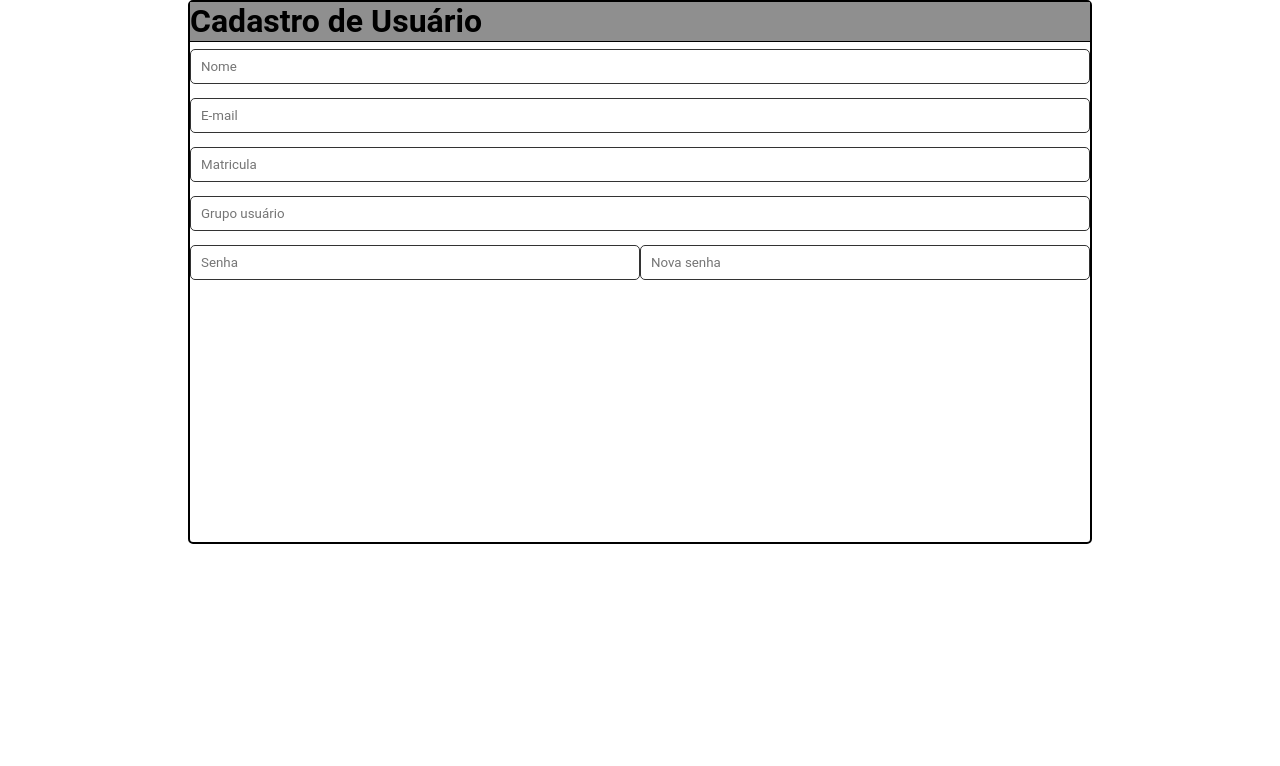
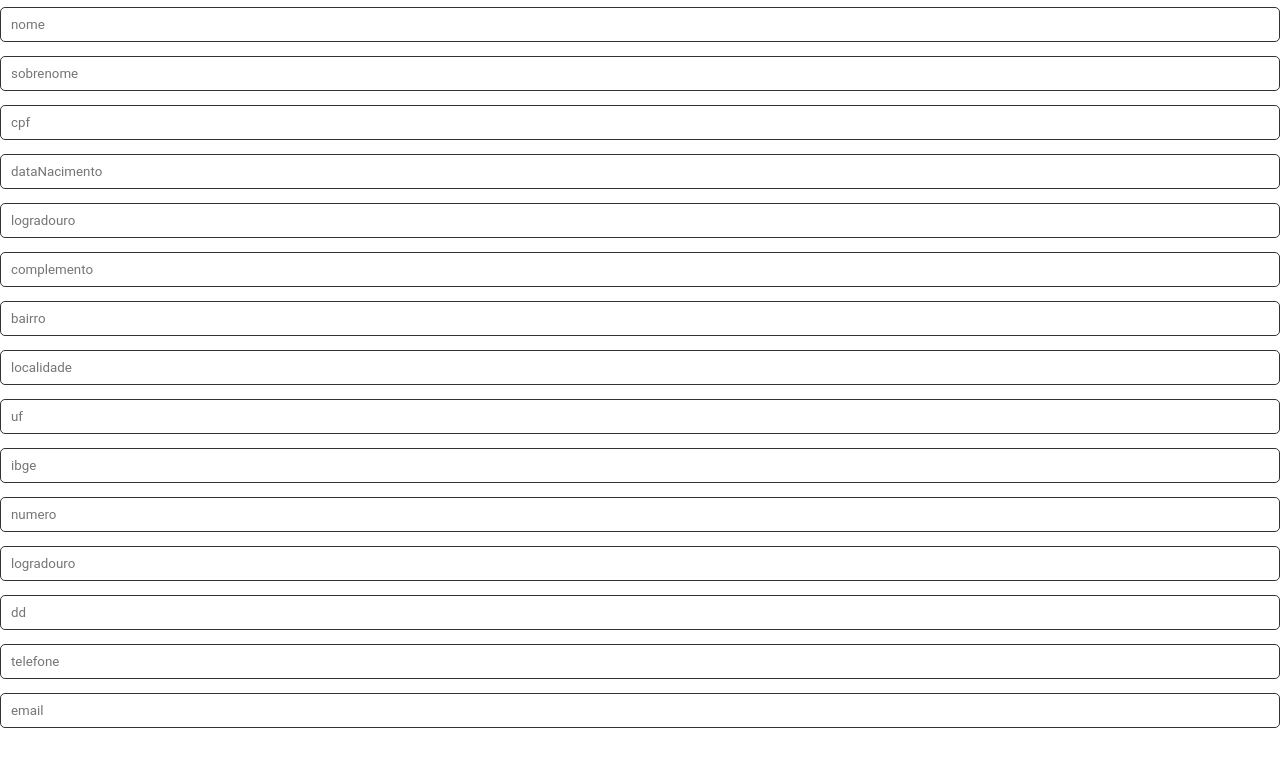
Before and after one commit to rdsdo100/academia_front, a React (Create React App) app: page /cadastro-usuario in a window 1280 px wide. Shown: the top 766 px of the page. Built offline with nearby package versions, Linux system fonts and the light colour scheme.

Commit message:
iniciando cadastro de pessoas

```diff
--- a/src/component/CardForms/index.tsx
+++ /dev/null
@@ -1,28 +0,0 @@
-import React from 'react';
-import { Container ,Card , HeaderCard , Titulo , CardForm  }  from './styles'
-
-
-
-const CardForms: React.FC = ({children}) => {
-  return(
-
-      <Container>
-        <Card>
-            <HeaderCard>
-                <Titulo>Cadastro de Usuário</Titulo>
-            </HeaderCard>
-            <CardForm>
-
-               {children}
-
-            </CardForm>
-
-
-        </Card>
-
-      </Container>
-  )
-
-};
-
-export default CardForms;
--- a/src/component/CardForms/styles.ts
+++ /dev/null
@@ -1,56 +0,0 @@
-import styled from 'styled-components';
-
-export const Container = styled.div`
-
-
-
-    position: relative;
-
-> div {
-    margin: 0;
-    position: absolute;
-    top: 50%;
-    left: 50%;
-    margin-right: -50%;
-    transform: translate(-50%, 0) }
-
-
-
-`;
-
-export const Card = styled.div`
-
-
-border-radius: 5px;
-    border: black 2px solid;
- display: grid;
-    grid-template-columns: 900px;
-    grid-template-rows: 40px 500px ;
-
-    grid-template-areas:
-    'header'
-    'card';
-
-
-
-
-`;
-
-export const HeaderCard = styled.div`
-
-   grid-area: header;
-   display: flex;
-   flex-direction: column;
-   background: #8F8F8F;
-
-   height: 40px;
-
-    border-bottom: black 1px solid;
-
-`;
-
-export const Titulo = styled.h1``;
-
-export const CardForm = styled.div`
- grid-area: card;
-`;
--- a/src/pages/CadastroUsuario/index.tsx
+++ b/src/pages/CadastroUsuario/index.tsx
@@ -1,26 +1,29 @@
 import React from 'react';
-import CardForms from "../../component/CardForms";
 import Input from '../../component/Input'
 import {Container , ContainerInpus} from './styles'
-
-
 
 const CadastroUsuario: React.FC = () => {
     return(
 
 <Container>
-        <CardForms>
-            <Input placeholder= "Nome"></Input>
-            <Input placeholder= "E-mail"></Input>
-            <Input placeholder= "Matricula"></Input>
-            <Input placeholder= "Grupo usuário"></Input>
-            <ContainerInpus>
-            <Input placeholder= "Senha" type='password'></Input>
-            <Input placeholder= "Nova senha" type='password'></Input>
-            </ContainerInpus>
+
+            <Input placeholder= "nome" type='text'></Input>
+            <Input placeholder= "sobrenome" type='text'></Input>
+            <Input placeholder= "cpf" type='text'></Input>
+            <Input placeholder= "dataNacimento" type='text'></Input>
+            <Input placeholder= "logradouro" type='text'></Input>
+            <Input placeholder= "complemento" type='text'></Input>
+            <Input placeholder= "bairro" type='text'></Input>
+            <Input placeholder= "localidade" type='text'></Input>
+            <Input placeholder= "uf" type='text'></Input>
+            <Input placeholder= "ibge" type='text'></Input>
+            <Input placeholder= "numero" type='text'></Input>
+            <Input placeholder= "logradouro" type='text'></Input>
+            <Input placeholder= "dd" type='text'></Input>
+            <Input placeholder= "telefone" type='text'></Input>
+            <Input placeholder= "email" type='email'></Input>
 
 
-        </CardForms>
 </Container>
 
     )
```
Also changed, not shown: 1 other file (tests, documents, lock files or other folders).
